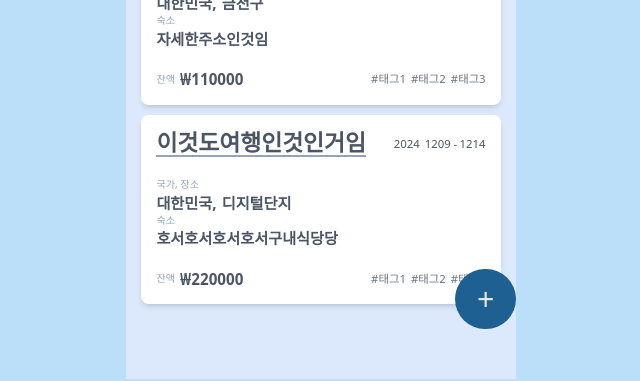
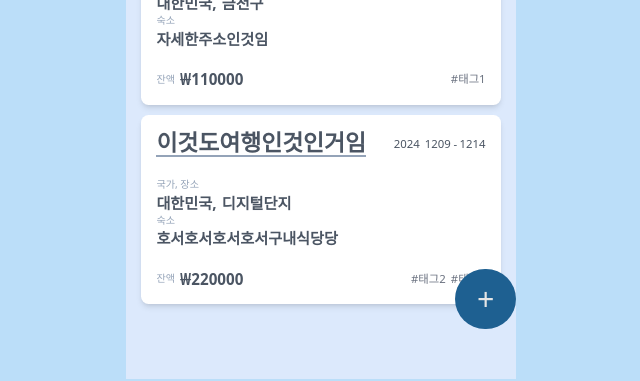
Before and after one commit to kosta-donana/luce-vita-client, a React (Vite) app: page / in a window 1280 px wide. Shown: the part 411-792 px from the top of the page, without its empty margins (319-959 px from the left). Built offline with nearby package versions, Linux system fonts and the light colour scheme.

Commit message:
feat: 태그 렌더링 연결

```diff
--- a/src/components/home/TravelCard.tsx
+++ b/src/components/home/TravelCard.tsx
@@ -51,9 +51,9 @@ export function TravelCard({ travel }: { travel: Travel }) {
 
         {/* 태그 */}
         <div className="flex gap-2">
-          <Tag>#태그1</Tag>
-          <Tag>#태그2</Tag>
-          <Tag>#태그3</Tag>
+          {travel.tags.map((tag) => (
+            <Tag>{`#${tag}`}</Tag>
+          ))}
         </div>
       </div>
     </div>
```
